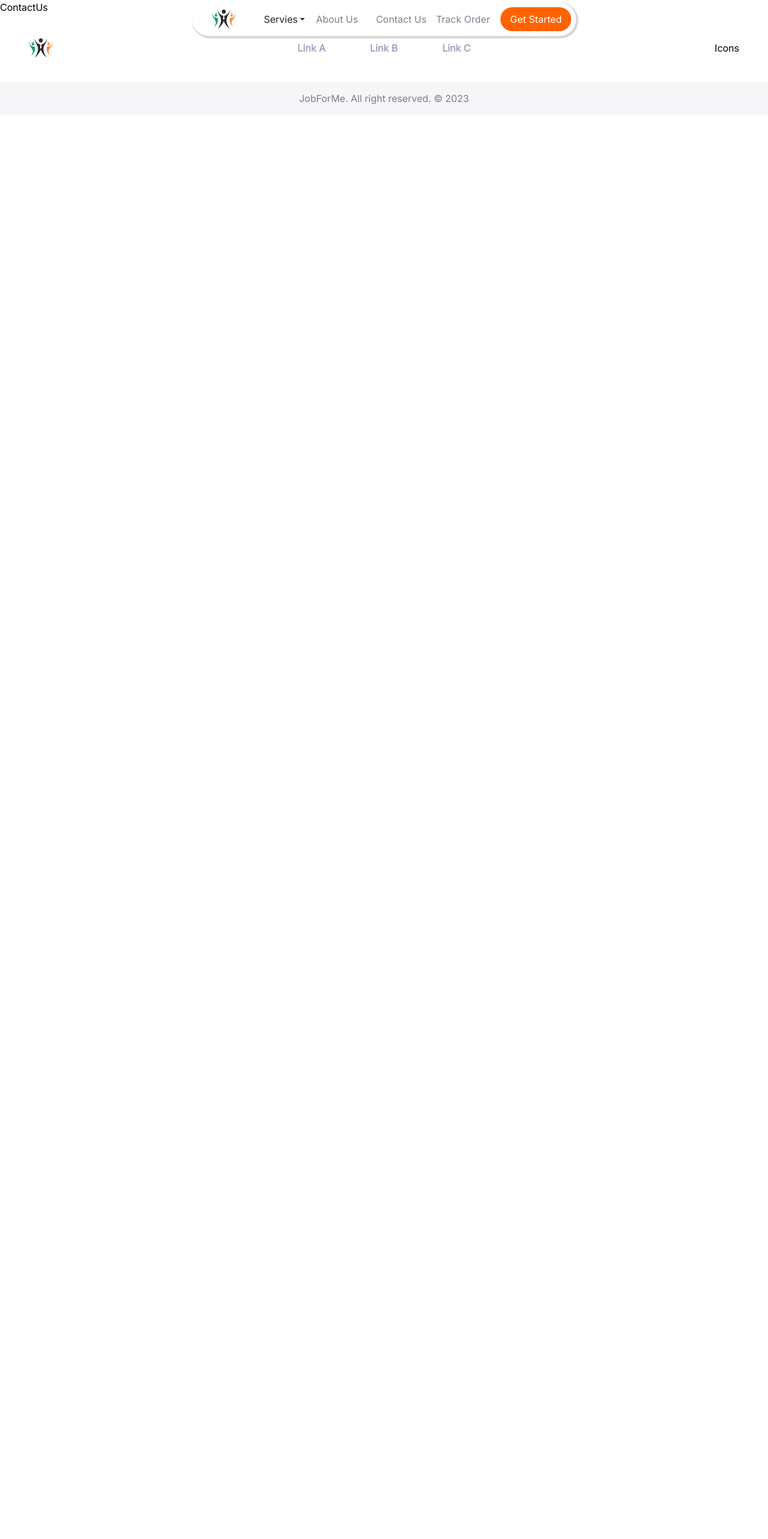
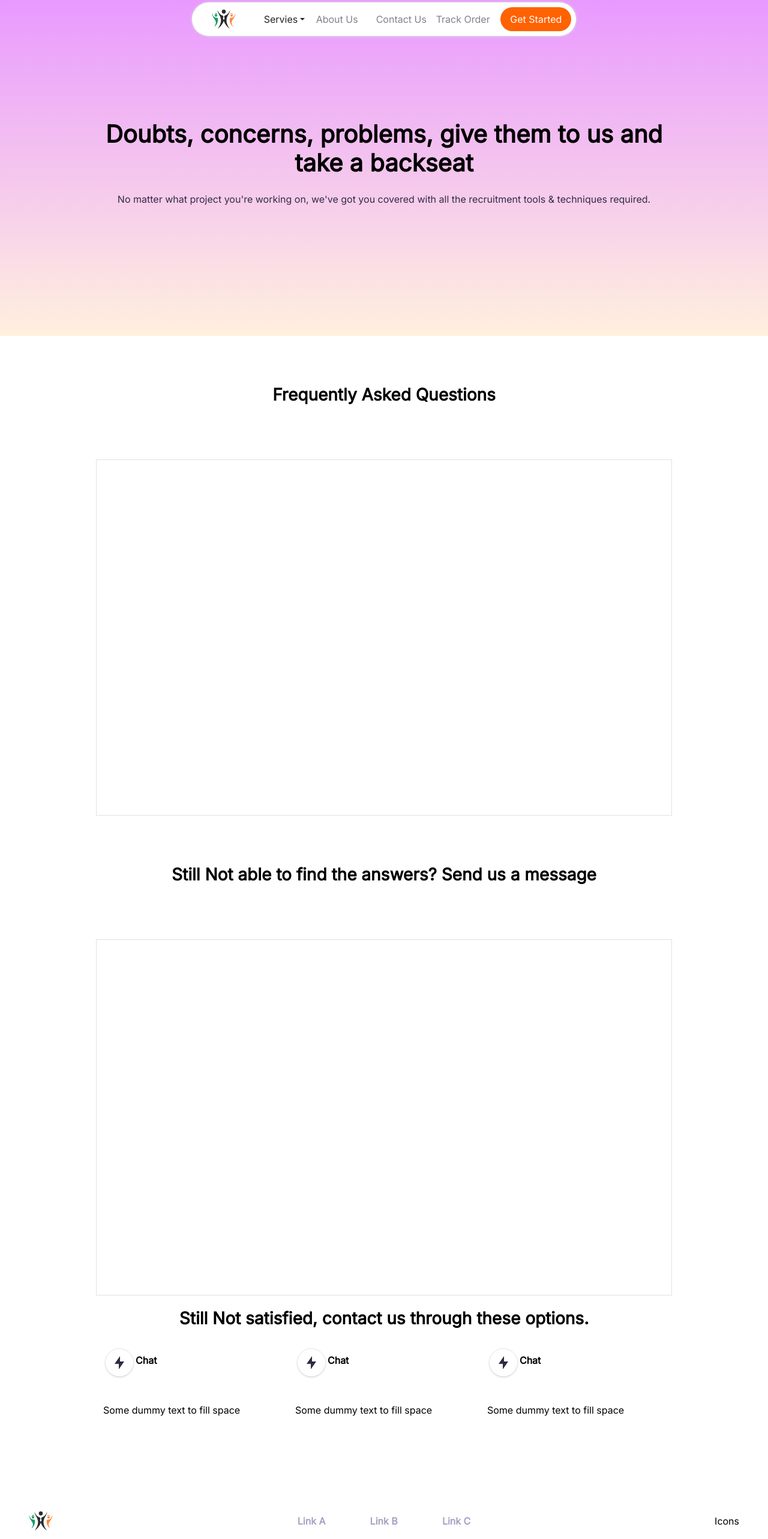
Before and after one commit to adminjobforme/jobforme, a React (Create React App) app: page /contact-us in a window 1280 px wide. Shown: the top 2566 px of the page at 60% size. Before the commit the page ends 800 px from the top, so only its background shows below. Built offline with nearby package versions, Linux system fonts and the light colour scheme.

Commit message:
start contact us page and fix shadows

```diff
--- a/src/components/home-card/HomeCard.css
+++ b/src/components/home-card/HomeCard.css
@@ -3,6 +3,7 @@
     height: 75vh;
     width: 250px;
     border-radius: 1rem;
+    box-shadow: 0px 0px 5px 2px rgba(47, 43, 67, 0.1);
 }
 
 #homecard-body {
@@ -52,7 +53,7 @@
     color: rgba(47, 43, 67);;
     background-color: white;
     border: 1px solid rgba(47, 43, 67, 0.1);
-    box-shadow: 1px 1px 1px 2px rgba(47, 43, 67, 0.1);
+    box-shadow: 0px 0px 5px 2px rgba(47, 43, 67, 0.1);
     font-weight: 500;
 }
 
--- a/src/components/navbar/Navbar.css
+++ b/src/components/navbar/Navbar.css
@@ -6,7 +6,7 @@
     margin-left: auto;
     margin-right: auto;
     border-radius: 2rem;
-    box-shadow: 2px 2px 1px 2px #d8d8d8;
+    box-shadow: 0px 0px 3px 1px hsl(0, 0%, 85%);
     background-color: white;
 }
 
@@ -31,7 +31,7 @@
 }
 
 #navbar-text {
-    color: #2F2B43;
+    color: hsl(250, 22%, 22%);
     opacity: 0.6;
 }
 
--- a/src/components/navbar/Navbar.tsx
+++ b/src/components/navbar/Navbar.tsx
@@ -1,6 +1,5 @@
 import { Link } from 'react-router-dom';
 import { LogoMulti } from '../../icons';
-import { Hamburger } from '../../icons/navbar-mobile';
 import './Navbar.css';
 import {Dropdown} from 'react-bootstrap';
 
--- a/src/pages/about-us/AboutUs.css
+++ b/src/pages/about-us/AboutUs.css
@@ -3,7 +3,6 @@
 }
 
 #about-us-a {
-    height: 60vh;
     position: relative;
     min-width: 100%;
     min-height: 70vh;
--- a/src/pages/contact-us/ContactUs.css
+++ b/src/pages/contact-us/ContactUs.css
@@ -0,0 +1,40 @@
+#contact-us {
+    min-height: 100vh;
+}
+
+#contact-us-a {
+    position: relative;
+    height: 70vh;
+}
+
+#contact-us-a::before {
+    content: '';
+    background-image: linear-gradient(hsl(287,100%,60%),hsl(33,100%,87%));
+    position: absolute;
+    top: 0;
+    bottom: 0;
+    left: 0;
+    right: 0;
+    opacity: 0.5;
+}
+
+#contact-us-b {
+    height: 100vh;
+}
+
+#contact-us-c {
+    height: 100vh;
+}
+
+#contact-us-d {
+    height: 40vh;
+}
+
+
+.contact-us-content {
+    position: relative;
+}
+
+.contact-us-a-subheader {
+    color: hsl(250, 22%, 22%);
+}
--- a/src/pages/contact-us/ContactUs.tsx
+++ b/src/pages/contact-us/ContactUs.tsx
@@ -1,7 +1,71 @@
+import { Alert } from 'react-bootstrap';
 import './ContactUs.css';
+import { Cv, Featured } from '../../icons/home-icons';
 const ContactUs = () => {
   return (
-    <div>ContactUs</div>
+    <div className='' id='contact-us'>
+
+        <section className='d-flex flex-column' id='contact-us-a'>
+            <div className='d-flex flex-column align-items-center justify-content-center w-100 h-100 contact-us-content'>
+                <h1 className='fw-bold w-75 text-center'>
+                    Doubts, concerns, problems, give them to us and take a backseat
+                </h1>
+                <p className='mt-3 text-center w-75 contact-us-a-subheader'>
+                    No matter what project you&#39;re working on, we&#39;ve got you covered with all the recruitment tools & techniques required.
+                </p>
+            </div>
+        </section>
+
+        <section className='d-flex flex-column justify-content-center align-items-center' id='contact-us-b'>
+                <h3 className='fw-bold d-flex align-items-center h-25'>Frequently Asked Questions</h3>
+                <div className='h-75 w-75 border'>
+
+                </div>
+        </section>
+
+        <section className='d-flex flex-column justify-content-center align-items-center' id='contact-us-c'>
+                <h3 className='fw-bold d-flex align-items-center h-25'>Still Not able to find the answers? Send us a message</h3>
+                <div className='h-75 w-75 border'>
+
+                </div>
+        </section>
+
+        <section className='d-flex flex-column justify-content-center align-items-center' id='contact-us-d'>
+                <h3 className='fw-bold d-flex align-items-center h-25'>Still Not satisfied, contact us through these options.</h3>
+                <div className='h-75 w-75 row row-cols-1 row-cols-lg-3'>
+                    <div className='col'>
+                        <div className='d-flex align-items-center'>
+                            <Featured/>
+                            <h6 className='fw-bold h-100'>Chat</h6>
+                        </div>
+                        <div className='h-50 d-flex align-items-center'>
+                            <p >Some dummy text to fill space</p>
+                        </div>
+
+                    </div>
+                    <div className='col'>
+                        <div className='d-flex align-items-center'>
+                            <Featured/>
+                            <h6 className='fw-bold h-100'>Chat</h6>
+                        </div>
+                        <div className='h-50 d-flex align-items-center'>
+                            <p >Some dummy text to fill space</p>
+                        </div>
+
+                    </div>
+                    <div className='col'>
+                        <div className='d-flex align-items-center'>
+                            <Featured/>
+                            <h6 className='fw-bold h-100'>Chat</h6>
+                        </div>
+                        <div className='h-50 d-flex align-items-center'>
+                            <p >Some dummy text to fill space</p>
+                        </div>
+
+                    </div>
+                </div>
+        </section>
+    </div>
   )
 }
 
```
